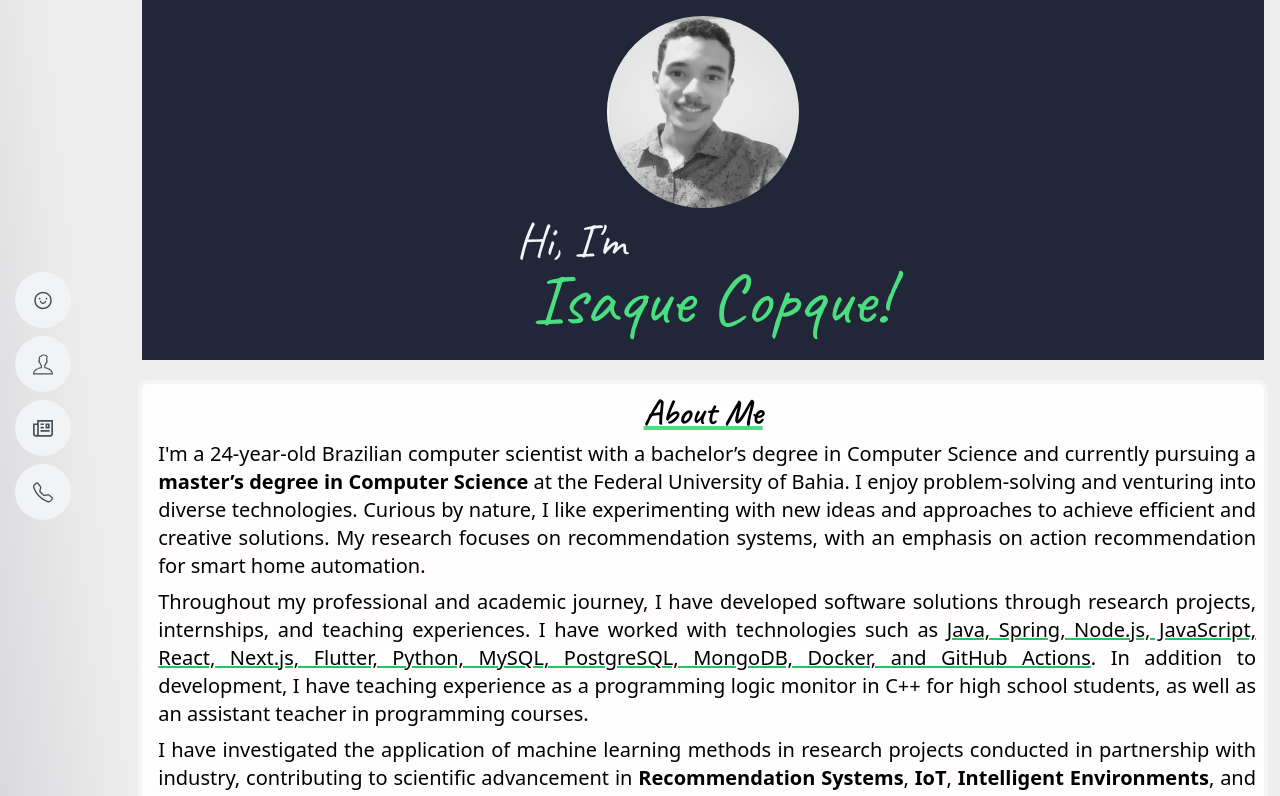
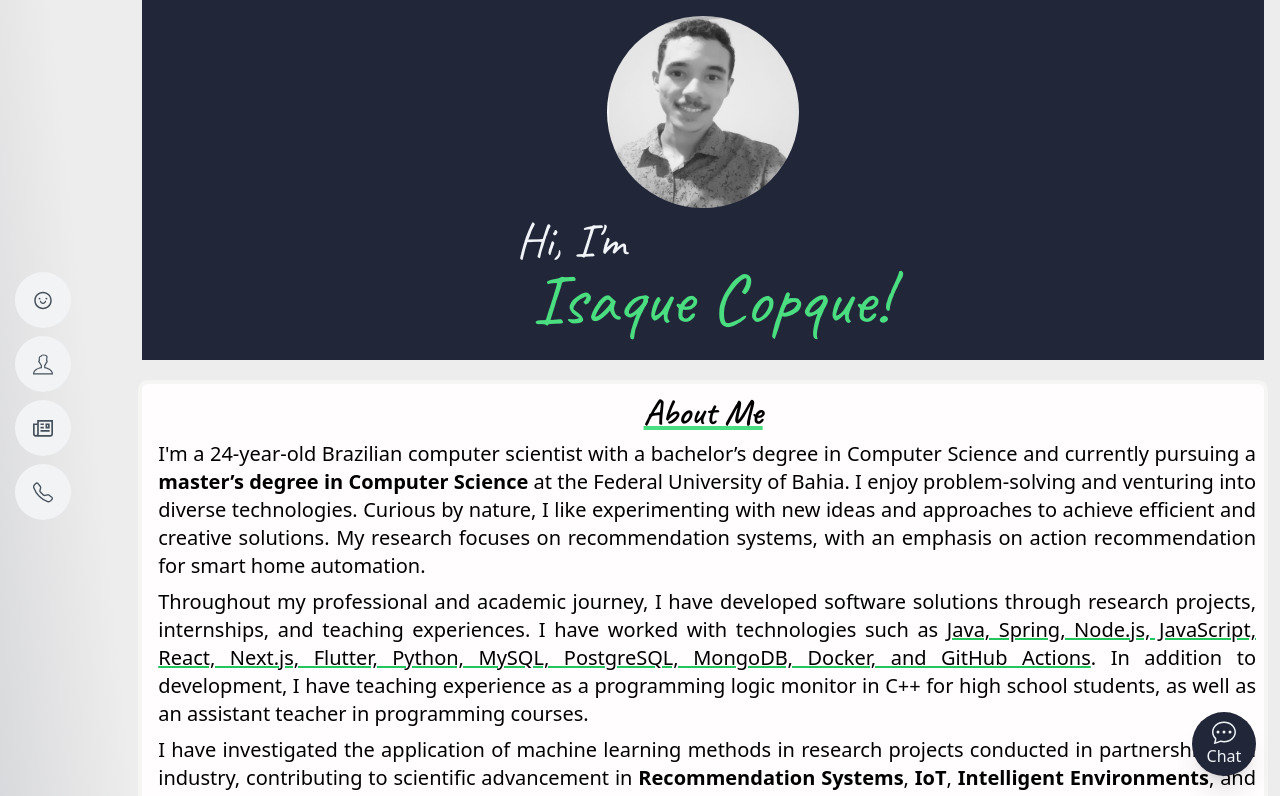
Before and after one commit to IsaqueCopque/IsaqueCopque.github.io, a React (Create React App) app: page / in a window 1280 px wide. Shown: the top 796 px of the page. Built offline with nearby package versions, Linux system fonts and the light colour scheme; no server answers.

Commit message:
feat: adds chat

```diff
--- a/src/App.jsx
+++ b/src/App.jsx
@@ -1,13 +1,21 @@
+import { useState } from "react";
 import { AboutSection, BannerSection, Navbar, ResumeSection, ContactSection } from "./components";
+import ChatButton from "./components/chat/ChatButton";
+import Chat from "./components/chat/Chat";
 
 function App() {
+
   return (
     <div className="grid grid-cols-9"
-    style={{background: "linear-gradient(264deg, rgba(237,237,237,1) 81%, rgba(53,59,77,0.30575980392156865) 100%"}}>
-      <div className="col-span-1">
+      style={{ background: "linear-gradient(264deg, rgba(237,237,237,1) 81%, rgba(53,59,77,0.30575980392156865) 100%" }}>
+
+      <div className="hidden lg:block lg:col-span-1">
         <Navbar />
       </div>
-      <div className="col-span-8 mr-4">
+
+      <Chat/>
+
+      <div className="col-span-9 lg:col-span-8 lg:mr-4">
         <BannerSection />
         <AboutSection />
         <ResumeSection />
--- /dev/null
+++ b/src/components/chat/Chat.jsx
@@ -0,0 +1,59 @@
+import { useState } from "react"
+import ChatButton from "./ChatButton";
+import ChatWindow from "./ChatWindow";
+import ChatMessage from "./models/ChatMessage";
+
+const Chat = () => {
+    const apiUrl = process.env.REACT_APP_API_URL;
+
+    const [chatOpen, setChatOpen] = useState(false);
+    const [messages, setMessages] = useState([]);
+    const [waitingResponse, setWaitingResponse] = useState(false);
+
+    const sendMessage = async (text) => {
+        try{
+            setWaitingResponse(true);
+            const response = await fetch(apiUrl, {
+                method: "POST",
+                headers: {"Content-Type": "application/json"},
+                body: JSON.stringify({question:text}),
+            });
+            if (!response.ok) throw new Error();
+
+            const data = await response.json();
+
+            const responseMessage = new ChatMessage({
+                isSending: false,
+                isError: false,
+                text: data.answer,
+                timestamp: new Date(),
+            });
+
+            setMessages((prev) => [...prev, responseMessage]);
+        }catch(error){
+            console.log(error);
+            setMessages((prev) => [
+                ...prev,
+                new ChatMessage({isSending: false, isError: true, text: "Unable to connect to the server."})
+            ])
+        }finally{
+            setWaitingResponse(false);
+        }
+    }
+
+    const addMessage = (messageText) => {
+        if (messageText.trim().length < 2) return;
+
+        const message = new ChatMessage({isSending: true, text: messageText,
+                timestamp: new Date()});
+        setMessages((prev)=>[...prev, message]);
+        sendMessage(messageText);
+    }
+
+    return <>
+        <ChatButton changeState={setChatOpen} currentState={chatOpen}/>
+        {chatOpen && <ChatWindow onMessageAdd={addMessage} messagesList={messages} waitingResponse={waitingResponse}/>}
+    </>;
+}
+
+export default Chat
--- /dev/null
+++ b/src/components/chat/ChatButton.jsx
@@ -0,0 +1,10 @@
+import { BsChatDots } from "react-icons/bs";
+
+const ChatButton = ({changeState, currentState}) => <>
+    <div className="chat_button" onClick={()=>changeState(!currentState)}>
+      <BsChatDots size={'1.5rem'} />
+      <p>Chat</p>
+    </div>
+</>;
+
+export default ChatButton
--- /dev/null
+++ b/src/components/chat/ChatWindow.jsx
@@ -0,0 +1,87 @@
+import { useState } from "react";
+
+const ChatWindow = ({ onMessageAdd, messagesList, waitingResponse}) => {
+
+    const [text, setText] = useState("");
+
+    const handleSend = () => {
+        const textToSend = text.trim();
+        if (!textToSend || textToSend.length < 2) return;
+        onMessageAdd(textToSend);
+        setText("");
+    }
+
+    const MessageBox = ({ messageText, rightSide, isError }) => {
+        const messageColorClass = rightSide? "bg-emerald-600 text-white rounded-br-sm" :
+            `rounded-bl-sm ${isError? "bg-red-200 font-medium" : "bg-slate-600 text-white"}`;
+        return (
+            <div className={`flex mb-3 ${
+                rightSide ? "justify-end" : "justify-start"
+            }`}>
+                <div className={`max-w-[92%] px-4 py-2 rounded-2xl shadow ${messageColorClass}`}>
+                    {messageText}
+                </div>
+            </div>
+        );
+    }
+
+    return (<div
+        className="fixed bottom-24 right-6 w-96 h-[600px] bg-white rounded-xl
+       shadow-2xl border flex flex-col z-50">
+
+        {/* Header */}
+        <div className="p-4 border-b font-bold">
+            Chat
+        </div>
+
+        <span className="mt-2" />
+
+        {/* Messages */}
+        <div className="flex-1 overflow-y-auto p-2">
+            {messagesList.length > 0 ?
+                (
+                    messagesList.map((message, index) => (
+                        <MessageBox
+                        key={index}
+                        messageText={message.text}
+                        rightSide={message.isSending}
+                        isError={message.isError}
+                        />
+                    ))
+                )
+                :
+                <div className="w-full h-full flex items-center justify-center">
+                    <p className="text-4xl font-semibold text-gray-300 select-none">
+                    Send a question
+                    </p>
+                </div>
+            }
+
+            {waitingResponse && (
+                <div className="flex justify-start ml-2 mb-3">
+                    <div className="bg-gray-200 text-gray-500 px-4 py-2 rounded-2xl animate-pulse">
+                        Typing...
+                    </div>
+                </div>
+            )}
+        </div>
+
+        {/* Input */}
+        <div className="p-4 border-t flex gap-2">
+            <input
+                className="flex-1 border rounded px-3 py-2"
+                placeholder="Ask about me..."
+                value={text}
+                onChange={(e) => setText(e.target.value)}
+                onKeyDown={(e) => { if (e.key == "Enter") handleSend(); }} />
+
+            <button className="bg-slate-700 text-white px-4 rounded
+            disabled:bg-gray-400 disabled:text-gray-200 disabled:cursor-not-allowed"
+                onClick={handleSend} disabled={waitingResponse|| text.trim().length < 2}>
+                {waitingResponse ? "Sending..." : "Send"}
+            </button>
+        </div>
+    </div>);
+}
+
+export default ChatWindow
--- /dev/null
+++ b/src/components/chat/models/ChatMessage.js
@@ -0,0 +1,10 @@
+class ChatMessage {
+    constructor({text, isSending, timestamp, isError}) {
+        this.text = text;
+        this.isSending = isSending;
+        this.timestamp = timestamp ?? new Date();
+        this.isError = isError ?? false;
+    }
+}
+
+export default ChatMessage
--- a/src/index.css
+++ b/src/index.css
@@ -8,6 +8,31 @@
   --timberwolf: #CBD2D0;
   --green: #4ADE80 ;
   --rasprose: #B74F6F;
+}
+
+.chat_button {
+  position: fixed;
+  bottom: 1.5rem;
+  right: 1.5rem;
+  width: 4rem;
+  height: 4rem;
+  border-radius: 9999px;
+  color: #f0f4f8;
+  cursor: pointer;
+
+  background-color: var(--raisin-black);
+  box-shadow: 0 20px 25px -5px rgb(0 0 0 / 0.1),
+              0 8px 10px -6px rgb(0 0 0 / 0.1); /* shadow-xl */
+  display: flex;
+  flex-direction: column;
+  align-items: center;
+  justify-content: center;
+  z-index: 50;
+    transition: background-color 0.3s ease;
+  &:hover{
+    background-color:#1f1b1b;
+    color: var(--green);
+  }
 }
 
 .cv-button{
```
Also changed, not shown: 1 other file (tests, documents, lock files or other folders).
